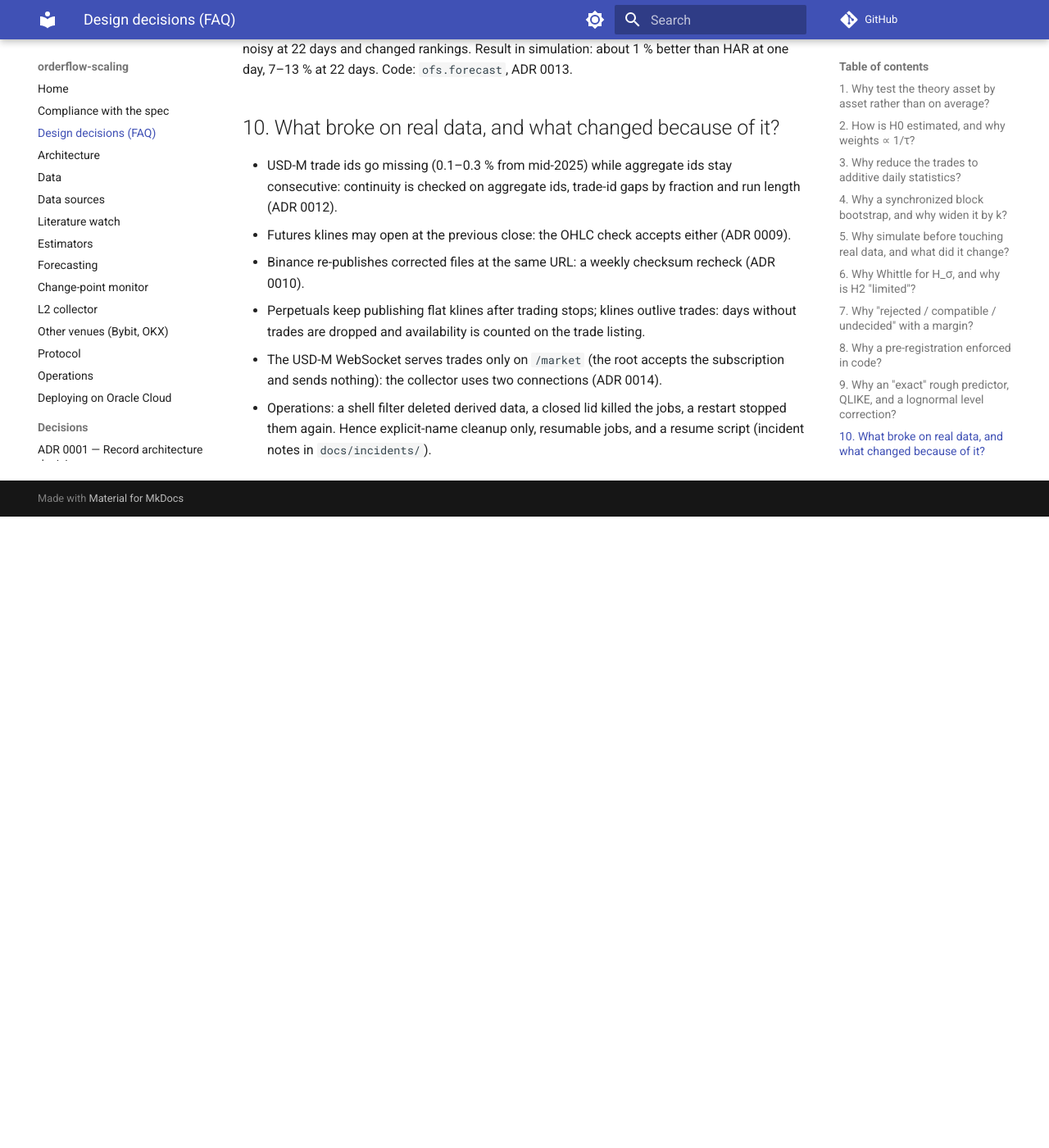
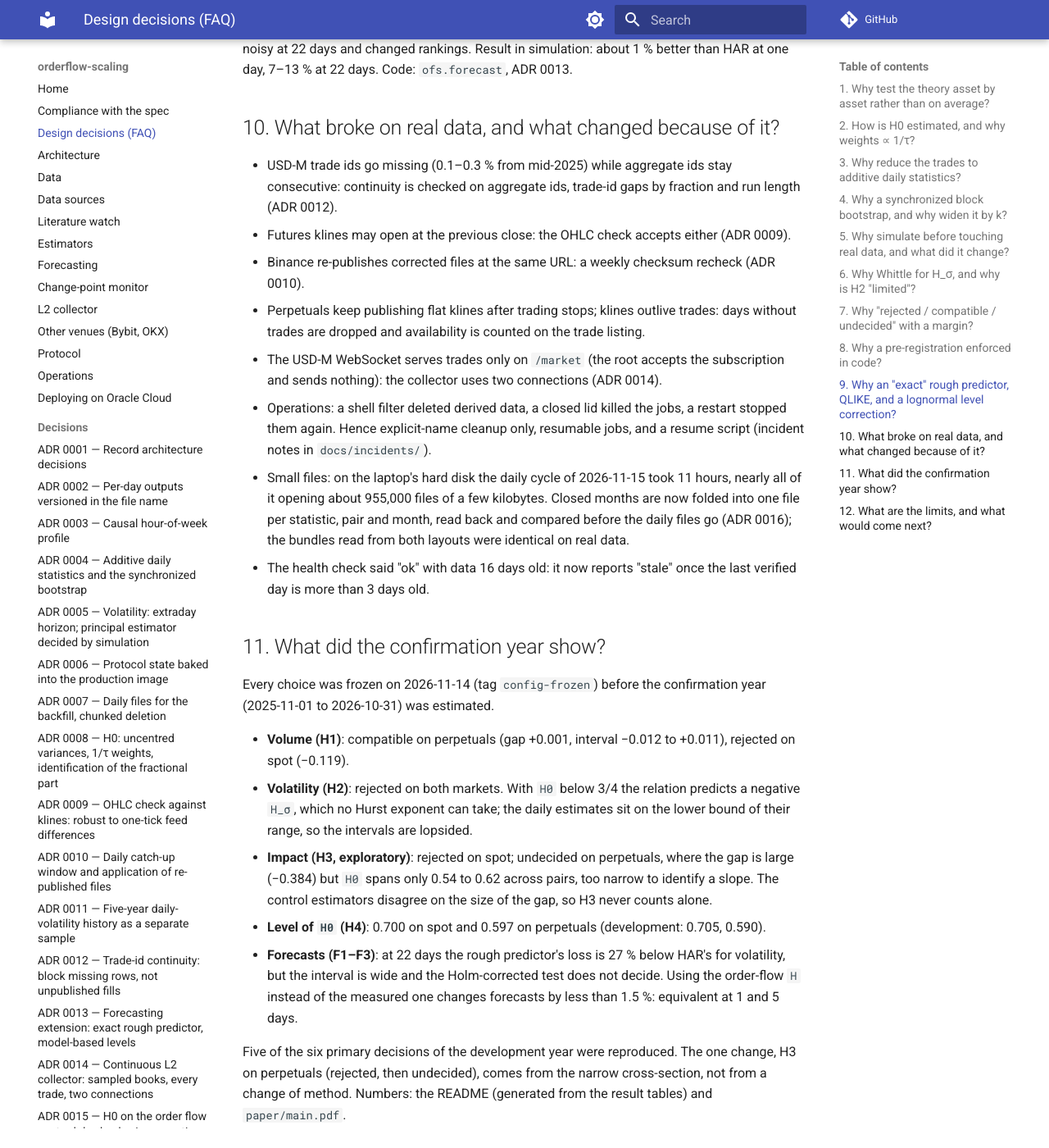
Before and after one commit to NIDHAL277/orderflow-scaling, an MkDocs documentation site: the page built from docs/design-faq.md, in a window 1280 px wide and 1400 px high, scrolled down 2983 px. Shown: the whole window at 82% size. Built offline with MkDocs 1.6.1 and Material for MkDocs 9.7.7, drawn with Linux system fonts in a browser that asks for light colours; comment, search, counter and statistics services are not loaded; before the commit the page ends 3613 px from its top, so only the background shows below that; some of the changed text lies outside the part shown.

Commit message:
Design FAQ: the confirmation results, the limits, the small-file fix
Twelve questions instead of ten: what the confirmation year showed (5 of 6 primary
decisions reproduced) and what the limits are. Also fixes a link in ADR 0015 that pointed
outside the docs and failed the strict docs build.

Co-Authored-By: Claude Opus 5.5 <noreply@anthropic.com>

```diff
--- a/docs/design-faq.md
+++ b/docs/design-faq.md
@@ -128,3 +128,46 @@ smearing factor was too noisy at 22 days and changed rankings. Result in simulat
 * Operations: a shell filter deleted derived data, a closed lid killed the jobs, a restart
   stopped them again. Hence explicit-name cleanup only, resumable jobs, and a resume script
   (incident notes in `docs/incidents/`).
+* Small files: on the laptop's hard disk the daily cycle of 2026-11-15 took 11 hours, nearly
+  all of it opening about 955,000 files of a few kilobytes. Closed months are now folded into
+  one file per statistic, pair and month, read back and compared before the daily files go
+  (ADR 0016); the bundles read from both layouts were identical on real data.
+* The health check said "ok" with data 16 days old: it now reports "stale" once the last
+  verified day is more than 3 days old.
+
+## 11. What did the confirmation year show?
+
+Every choice was frozen on 2026-11-14 (tag `config-frozen`) before the confirmation year
+(2025-11-01 to 2026-10-31) was estimated.
+
+* **Volume (H1)**: compatible on perpetuals (gap +0.001, interval −0.012 to +0.011),
+  rejected on spot (−0.119).
+* **Volatility (H2)**: rejected on both markets. With `H0` below 3/4 the relation predicts a
+  negative `H_σ`, which no Hurst exponent can take; the daily estimates sit on the lower
+  bound of their range, so the intervals are lopsided.
+* **Impact (H3, exploratory)**: rejected on spot; undecided on perpetuals, where the gap is
+  large (−0.384) but `H0` spans only 0.54 to 0.62 across pairs, too narrow to identify a
+  slope. The control estimators disagree on the size of the gap, so H3 never counts alone.
+* **Level of `H0` (H4)**: 0.700 on spot and 0.597 on perpetuals (development: 0.705, 0.590).
+* **Forecasts (F1–F3)**: at 22 days the rough predictor's loss is 27 % below HAR's for
+  volatility, but the interval is wide and the Holm-corrected test does not decide. Using
+  the order-flow `H` instead of the measured one changes forecasts by less than 1.5 %:
+  equivalent at 1 and 5 days.
+
+Five of the six primary decisions of the development year were reproduced. The one change,
+H3 on perpetuals (rejected, then undecided), comes from the narrow cross-section, not from a
+change of method. Numbers: the README (generated from the result tables) and `paper/main.pdf`.
+
+## 12. What are the limits, and what would come next?
+
+* One main venue. Bybit and OKX are an exploratory check on five pairs over one month: on
+  perpetuals they agree with Binance within 0.03 on average (`docs/venues.md`).
+* `H_σ` near zero is where the estimators are least reliable (Whittle's bias 0.030 in the
+  simulation study). H2's rejection rests on the sign of the predicted exponent more than on
+  the precision of the estimate.
+* `δ` uses a proxy of price impact built from trades; there is no order-book history (the
+  L2 collector starts one).
+* One year per sample, and the live track record of the forecasts has only just started.
+* Next: run the daily pipeline on a server to build that live record, extend the venue
+  comparison, and re-run the same frozen protocol on the following year as a second
+  confirmation.
```
Also changed, not shown: other parts of docs/design-faq.md (+1 -1 lines), docs/adr/0015-volume-centred-order-flow.md (+1 -1 lines).
